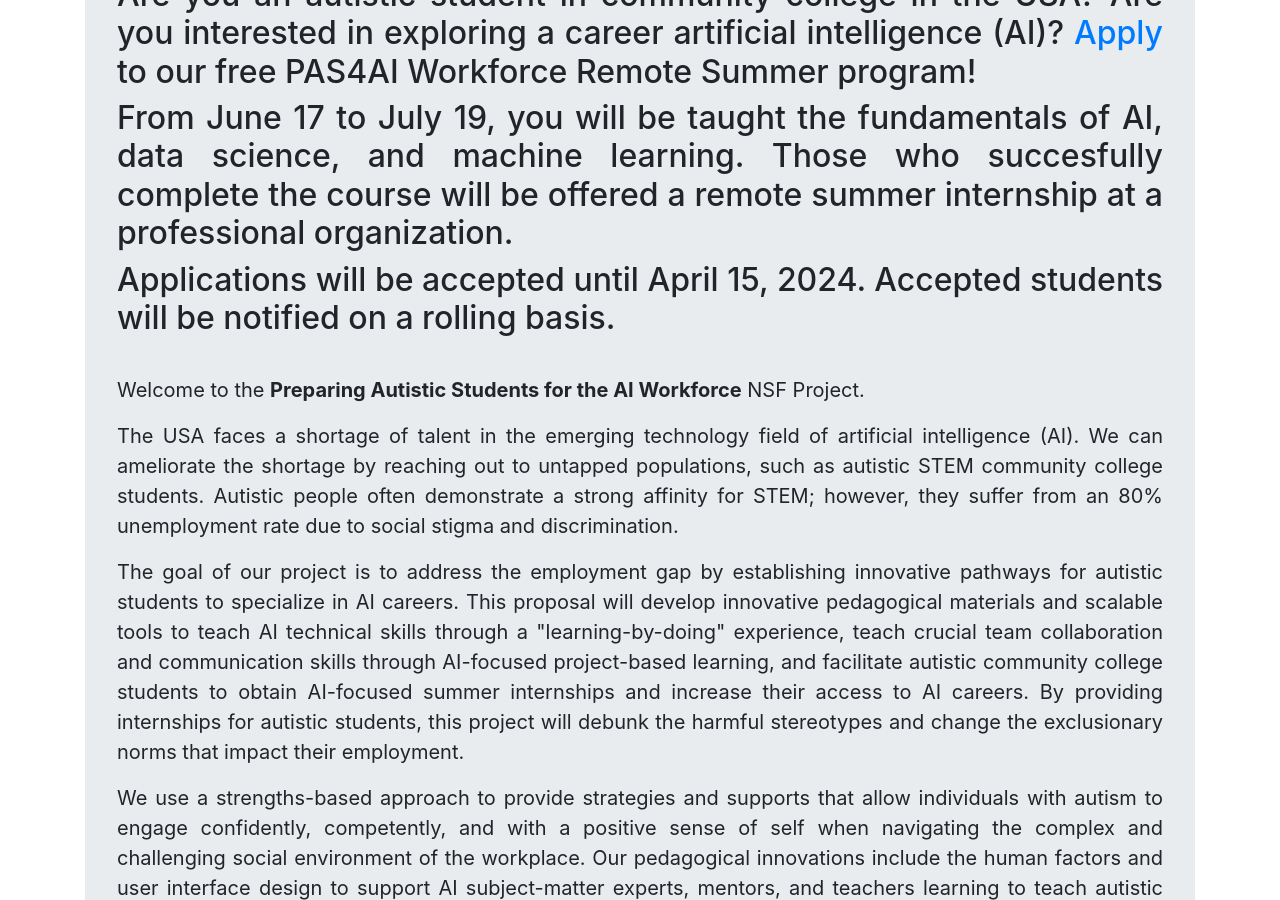
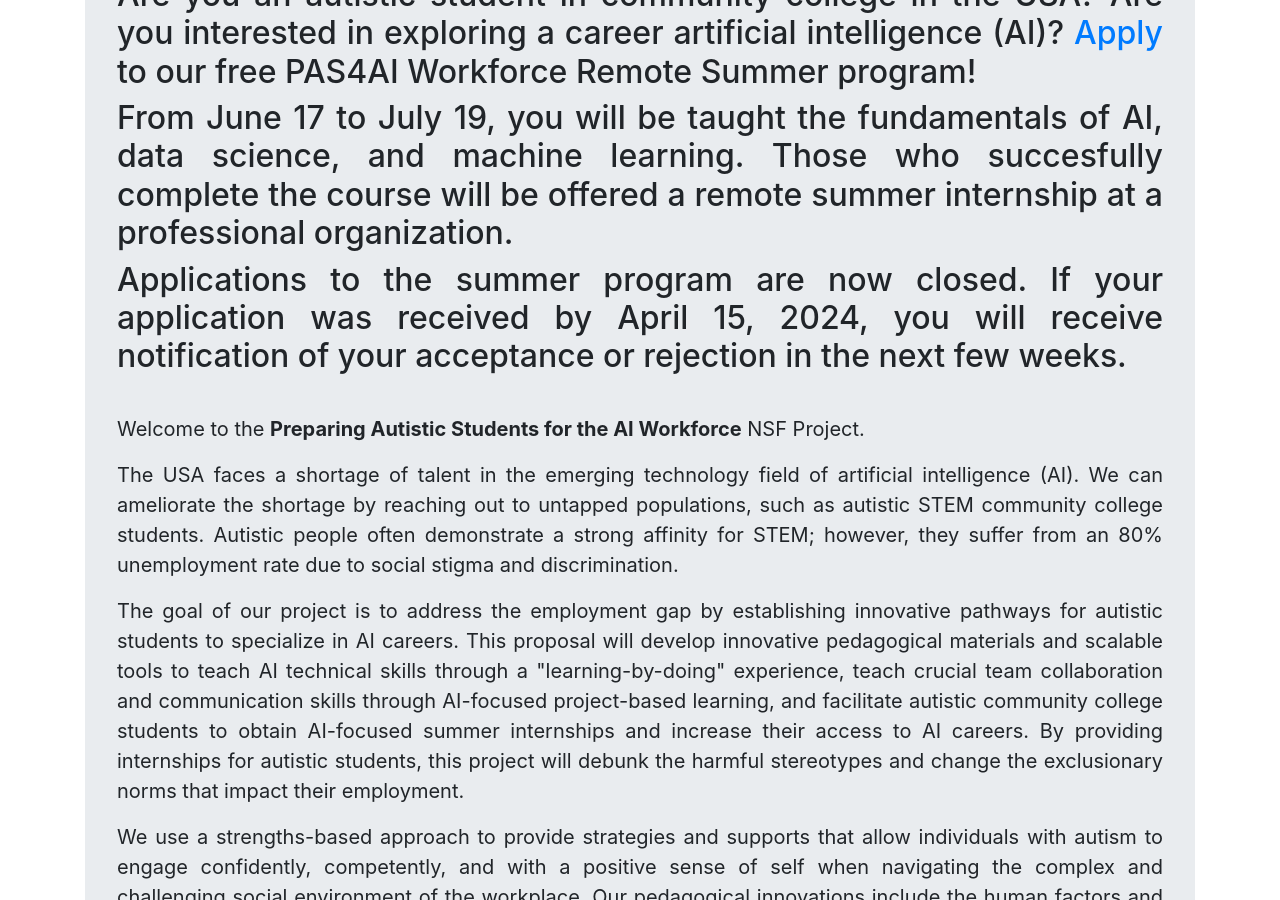
Before and after one commit to cmu-variability/pas4aiworkforce, a Jekyll site: the page built from index.html, in a window 1280 px wide and 900 px high, scrolled down 532 px. Built offline with Jekyll 4.4.1, drawn with Linux system fonts in a browser that asks for light colours.

Commit message:
Announced that applications are closed.

```diff
--- a/application.html
+++ b/application.html
@@ -12,7 +12,7 @@ title: Application
     </figure>
 </div>
 
-<h1><a href="https://cmu.ca1.qualtrics.com/jfe/form/SV_9v2vmM0TK3XKB3E">Apply</a> for the PAS4AI Workforce Summer Program</h1>
+<h1>Applications for the PAS4AI Workforce Summer Program are now closed.</h1>
 
 <h2>Requirements</h2>
 <ol>
--- a/index.html
+++ b/index.html
@@ -35,8 +35,8 @@ role-tables:
         organization.
     </h2>
     <h2>
-        Applications will be accepted until April 15, 2024. Accepted students will be notified on
-        a rolling basis.
+        Applications to the summer program are now closed. If your application was received by
+        April 15, 2024, you will receive notification of your acceptance or rejection in the next few weeks.
     </h2>
   <br/>
   <p>Welcome to the <b>Preparing Autistic Students for the AI Workforce</b> NSF Project.</p>
```
